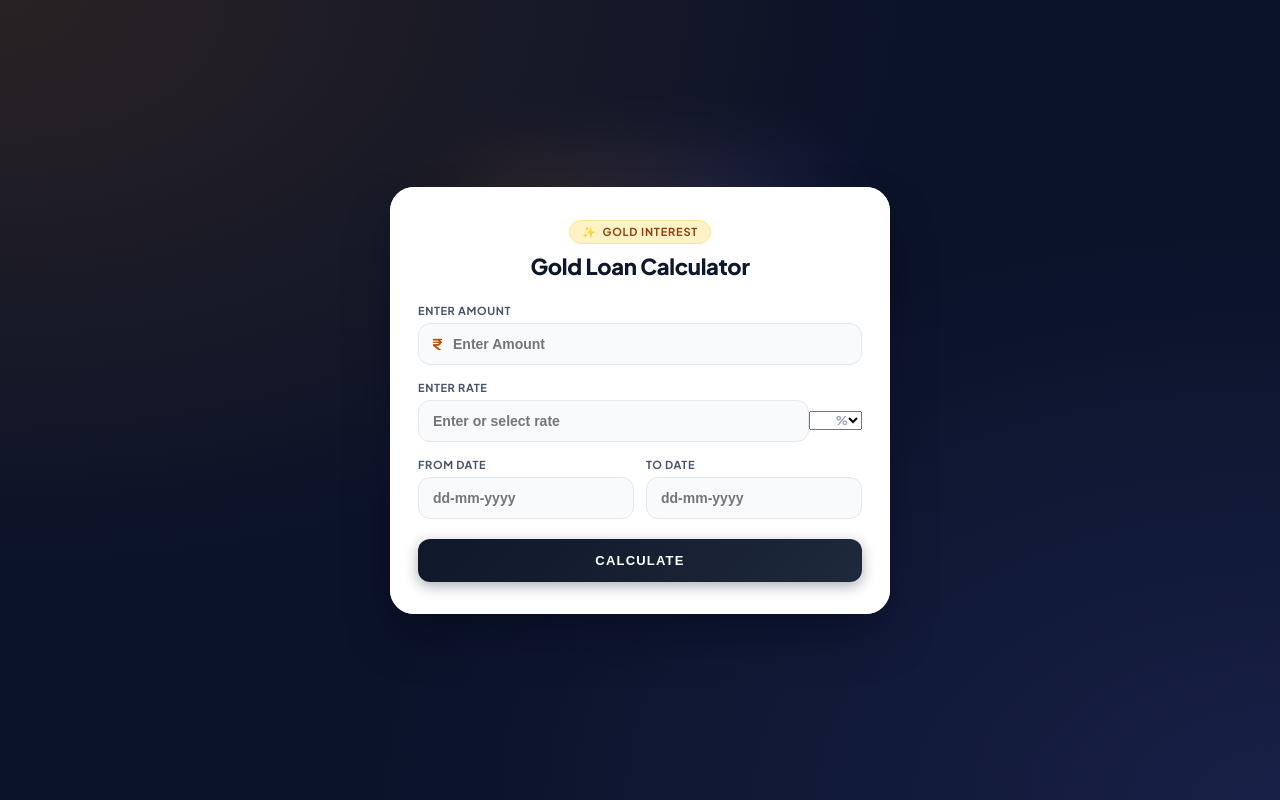
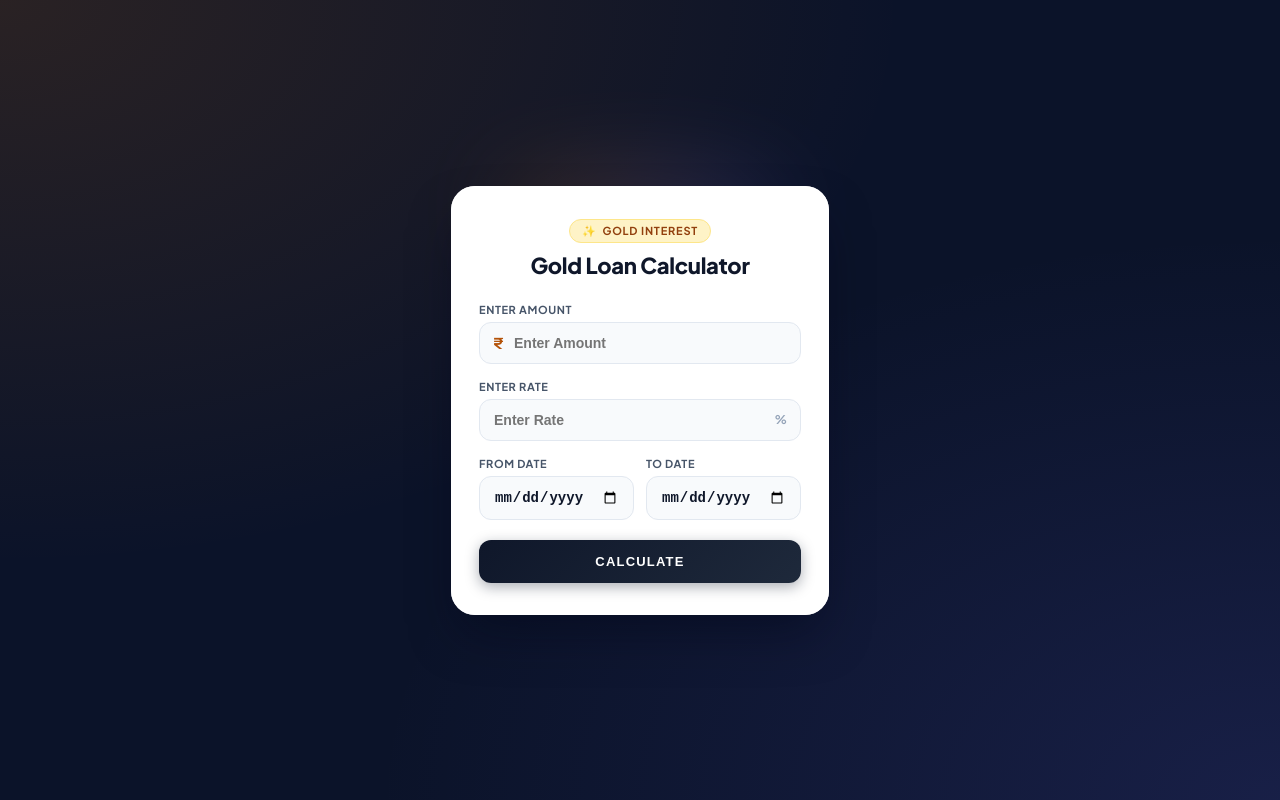
Before and after one commit to nithinmanoj191816/gold-loan-calculator, a React (Vite) app: page / in a window 1280 px wide. Built offline with nearby package versions, Linux system fonts and the light colour scheme.

Commit message:
Update App.tsx

```diff
--- a/src/App.tsx
+++ b/src/App.tsx
@@ -24,18 +24,6 @@ export default function App() {
   const [toDate, setToDate] = useState<string>('');
   const [summary, setSummary] = useState<CalcSummary | null>(null);
 
-  const predefinedRates = ['0.5', '1', '1.5', '2', '2.5', '3', '3.5', '4', '4.5', '5'];
-
-  // Helper to convert internal ISO date (YYYY-MM-DD) to display format (DD-MM-YYYY)
-  const formatDisplayDate = (isoString: string) => {
-    if (!isoString) return '';
-    const parts = isoString.split('-');
-    if (parts.length !== 3) return isoString;
-    const [y, m, d] = parts;
-    return `${d}-${m}-${y}`;
-  };
-
-  // EXACT UNTOUCHED CALCULATION LOGIC
   const handleCalculate = (e: React.FormEvent) => {
     e.preventDefault();
     const p = parseFloat(principalStr);
@@ -148,92 +136,37 @@ export default function App() {
               <input
                 type="number"
                 step="any"
-                list="rate-options"
                 value={rateStr}
                 onChange={(e) => setRateStr(e.target.value)}
                 className="styled-input has-suffix"
-                placeholder="Enter or select rate"
+                placeholder="Enter Rate"
                 required
               />
-              <datalist id="rate-options">
-                {predefinedRates.map((r) => (
-                  <option key={r} value={r} />
-                ))}
-              </datalist>
-              <select
-                className="rate-select-overlay"
-                value={predefinedRates.includes(rateStr) ? rateStr : ''}
-                onChange={(e) => setRateStr(e.target.value)}
-                aria-label="Select Rate"
-              >
-                <option value="" disabled hidden></option>
-                {predefinedRates.map((r) => (
-                  <option key={r} value={r}>
-                    {r}%
-                  </option>
-                ))}
-              </select>
-              <span className="input-suffix">%</span>
+              <span className="input-suffix">% </span>
             </div>
           </div>
 
           <div className="grid-2">
             <div className="form-group">
-              <label className="form-label">FROM DATE</label>
-              <div style={{ position: 'relative', width: '100%' }}>
-                <input
-                  type="text"
-                  readOnly
-                  value={formatDisplayDate(fromDate)}
-                  placeholder="dd-mm-yyyy"
-                  className="styled-input"
-                  style={{ width: '100%', pointerEvents: 'none' }}
-                />
+              <label className="form-label">From Date</label>
               <input
                 type="date"
                 value={fromDate}
                 onChange={(e) => setFromDate(e.target.value)}
-                  style={{
-                    position: 'absolute',
-                    top: 0,
-                    left: 0,
-                    width: '100%',
-                    height: '100%',
-                    opacity: 0,
-                    cursor: 'pointer'
-                  }}
+                className="styled-input"
                 required
               />
             </div>
-            </div>
 
             <div className="form-group">
-              <label className="form-label">TO DATE</label>
-              <div style={{ position: 'relative', width: '100%' }}>
-                <input
-                  type="text"
-                  readOnly
-                  value={formatDisplayDate(toDate)}
-                  placeholder="dd-mm-yyyy"
-                  className="styled-input"
-                  style={{ width: '100%', pointerEvents: 'none' }}
-                />
+              <label className="form-label">To Date</label>
               <input
                 type="date"
                 value={toDate}
                 onChange={(e) => setToDate(e.target.value)}
-                  style={{
-                    position: 'absolute',
-                    top: 0,
-                    left: 0,
-                    width: '100%',
-                    height: '100%',
-                    opacity: 0,
-                    cursor: 'pointer'
-                  }}
+                className="styled-input"
                 required
               />
-              </div>
             </div>
           </div>
 
```
Lines whose indentation alone changed are shown as unchanged.
